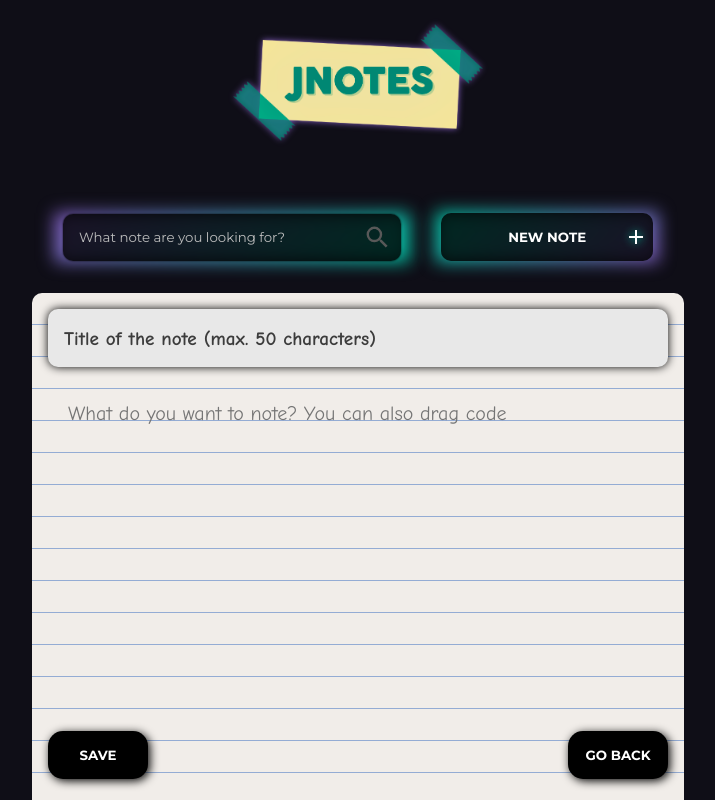
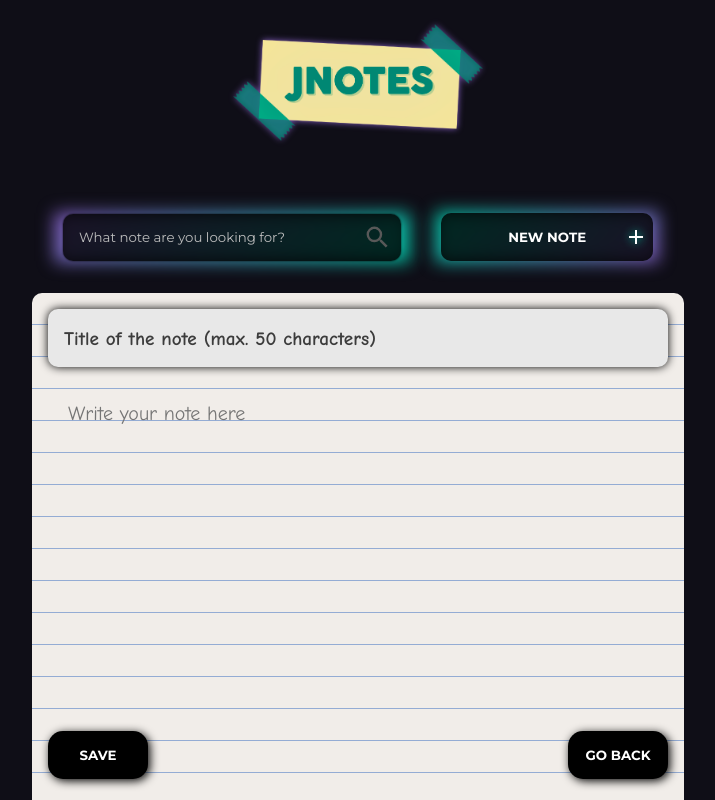
Before and after one commit to Juanjesc/jnotes, a React (Create React App) app: page / in a window 1280 px wide. Both pictures are taken after a click on the button "NEW NOTE". Shown: the top 800 px of the page, without its empty margins (282-997 px from the left). Built offline with nearby package versions, Linux system fonts and the light colour scheme; the HTML template or start-up script is replaced by a standard one; a web font is replaced by a local one.

Commit message:
change of texts in the addNote.js component

```diff
--- a/src/components/AddNote.js
+++ b/src/components/AddNote.js
@@ -69,7 +69,7 @@ const AddNote = ({ handleAddNote }) => {
 				maxLength={50}
 			/>
 			<textarea
-				placeholder='What do you want to note? You can also drag code'
+				placeholder='Write your note here'
 				value={noteText}
 				onChange={handleChange}>
 			</textarea>
```
